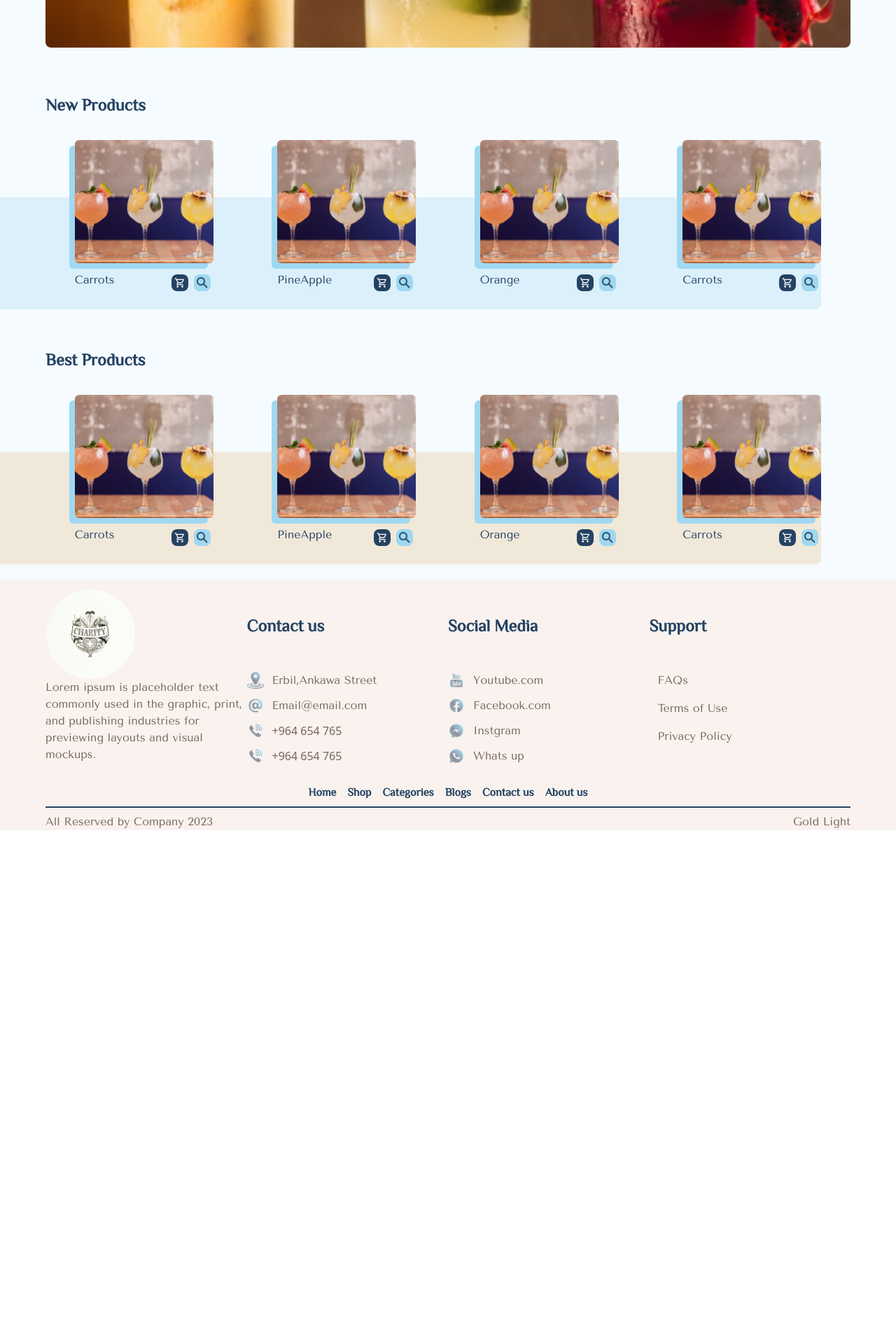
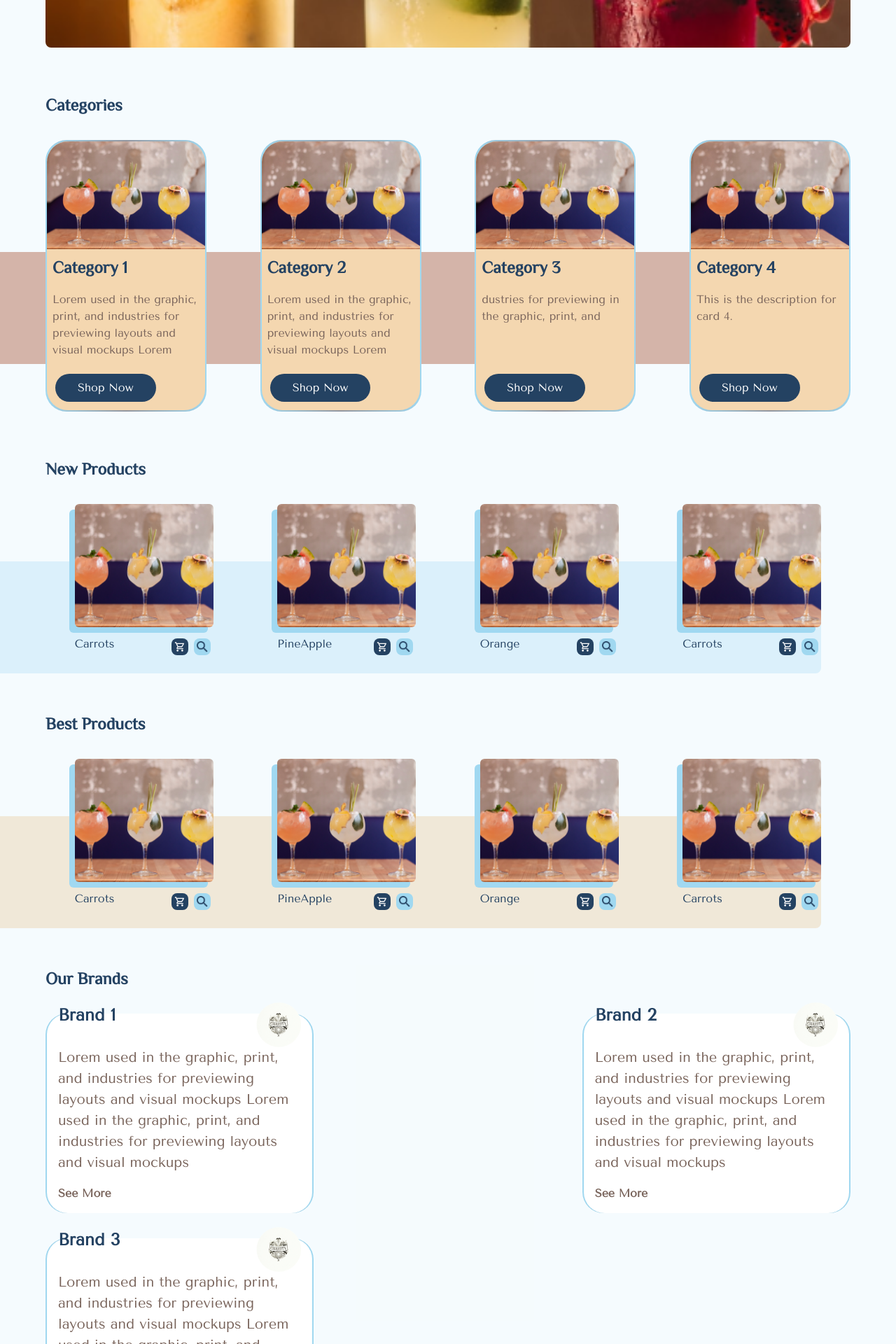
Before and after one commit to ENG9MANAR9SC/shop, a Vue app: page / in a window 1280 px wide. Shown: the part 400-2320 px from the top of the page at 70% size. Before the commit the page ends 1586 px from the top, so only its background shows below. Built offline with nearby package versions, Linux system fonts and the light colour scheme.

Commit message:
add brand.vue

```diff
--- a/src/components/home.vue
+++ b/src/components/home.vue
@@ -11,7 +11,16 @@
                 </RouterLink>
             </div>
         </div>
-
+        <!-- Categories -->
+        <div class=" relative mt-16 mb-8">
+            <div class="c-container">
+                    <h2 class="h-header">Categories</h2>
+                    <div class="flex flex-wrap justify-between gap-2">
+                        <category v-for="category in categories" :key="category.title" :title="category.title" :description="category.description" :image="category.image" class="lg:w-1/5 md:w-1/3 sm:w-1/2"/>
+                    </div>
+            </div>
+            <div class="absolute bg-primary-rose lg:h-40 md:h-60 sm:h-60 w-11/12  top-1/2 rounded-tr-[60px] rounded-br-lg z-[-1]"></div>
+        </div>
          <!-- New Products -->
     <div class=" relative mt-16 mb-8">
             <div class="c-container">
@@ -33,16 +42,37 @@
              <div class="absolute bg-primary-orange opacity-30 h-40 w-11/12 top-1/2 rounded-tr-[60px] rounded-br-lg z-[-2]"></div>
         </div>
 
+        <!-- Our Brands -->
+        <div class="mt-16 mb-8">
+           <div class="c-container">
+                 <h2 class="h-header">Our Brands</h2>
+                 <div class="flex flex-wrap justify-between gap-1">
+                    <brand v-for="brand in brands" :key="brand.title" :title="brand.title" :description="brand.description" :image="brand.image" class="lg:w-1/3 md:w-1/3 sm:w-1/3"/>
+                 </div>
+           </div>
+        </div>
+
+        <!-- Customer Reviews -->
+        <div class="mt-16 mb-8">
+
+        </div>
+
+        <!-- Services -->
+        <div class="mt-16 mb-8">
+
+        </div>
+
     </div>
 </template>
 
 <script>
-
+import category from "./categories/card.vue";
 import cardnew from "./utilities/cardnew.vue";
+import brand from "./utilities/brands.vue";
 export default {
   data() {
     return {
-       /*  categories: [
+         categories: [
         {
           title: "Category 1",
           description: "Lorem used in the graphic, print, and  industries for previewing layouts and visual mockups Lorem used in the graphic, print, and  industries for previewing .",
@@ -63,7 +93,7 @@ export default {
           description: "This is the description for card 4.",
           image: "../icons/drinks/drink4.png",
         },
-        ], */
+        ],
         cardnews: [
                 {
                     title:"Carrots",
@@ -82,11 +112,29 @@ export default {
                     image: "/icons/drinks/drink4.png",
                 }
         ],
+        brands: [
+            {
+                title:'Brand 1',
+                description:'Lorem used in the graphic, print, and  industries for previewing layouts and visual mockups Lorem used in the graphic, print, and  industries for previewing layouts and visual mockups',
+
+            },
+            {
+                title:'Brand 2',
+                description:'Lorem used in the graphic, print, and  industries for previewing layouts and visual mockups Lorem used in the graphic, print, and  industries for previewing layouts and visual mockups',
+
+            },
+            {
+                title:'Brand 3',
+                description:'Lorem used in the graphic, print, and  industries for previewing layouts and visual mockups Lorem used in the graphic, print, and  industries for previewing layouts and visual mockups',
+
+            },
+        ],
            };
         },
         components: {
-            /* category, */
+            category,
             cardnew,
+            brand,
         },
 
 };
--- /dev/null
+++ b/src/components/utilities/brands.vue
@@ -0,0 +1,25 @@
+<template>
+    <div class="">
+        <div class="mt-8 p-0.5 pt-0 pb-0 custom-bgcolor rounded-[30px]">
+            <div class="bg-white rounded-[30px] p-4">
+                <div class="flex justify-between -mt-8">
+                    <h3 class="text-xl text-secondery font-tenor font-bold">{{ title }}</h3>
+                    <img src="/icons/logo.png" alt="" class="w-16 h-auto">
+                </div>
+                <div class="text-lg text-primary font-tenor mb-4">{{ description }}</div>
+                <RouterLink to="" class="text-primary font-tenor font-bold">See More</RouterLink>
+            </div>
+        </div>
+    </div>
+</template>
+
+<script>
+export default {
+  name: "brand",
+  props: {
+    title: String,
+    description: String,
+   /*  image: String,  */
+  },
+};
+</script>
--- a/src/router/index.js
+++ b/src/router/index.js
@@ -30,9 +30,9 @@ const router = createRouter({
       component: () => import('../components/products/card.vue')
     },
     {
-      path: '/cart',
-      name: 'cart',
-      component: () => import('../components/products/cart.vue')
+      path: '/brands',
+      name: 'brands',
+      component: () => import('../components/utilities/brands.vue')
     },
     {
       path: '/blog',
```
